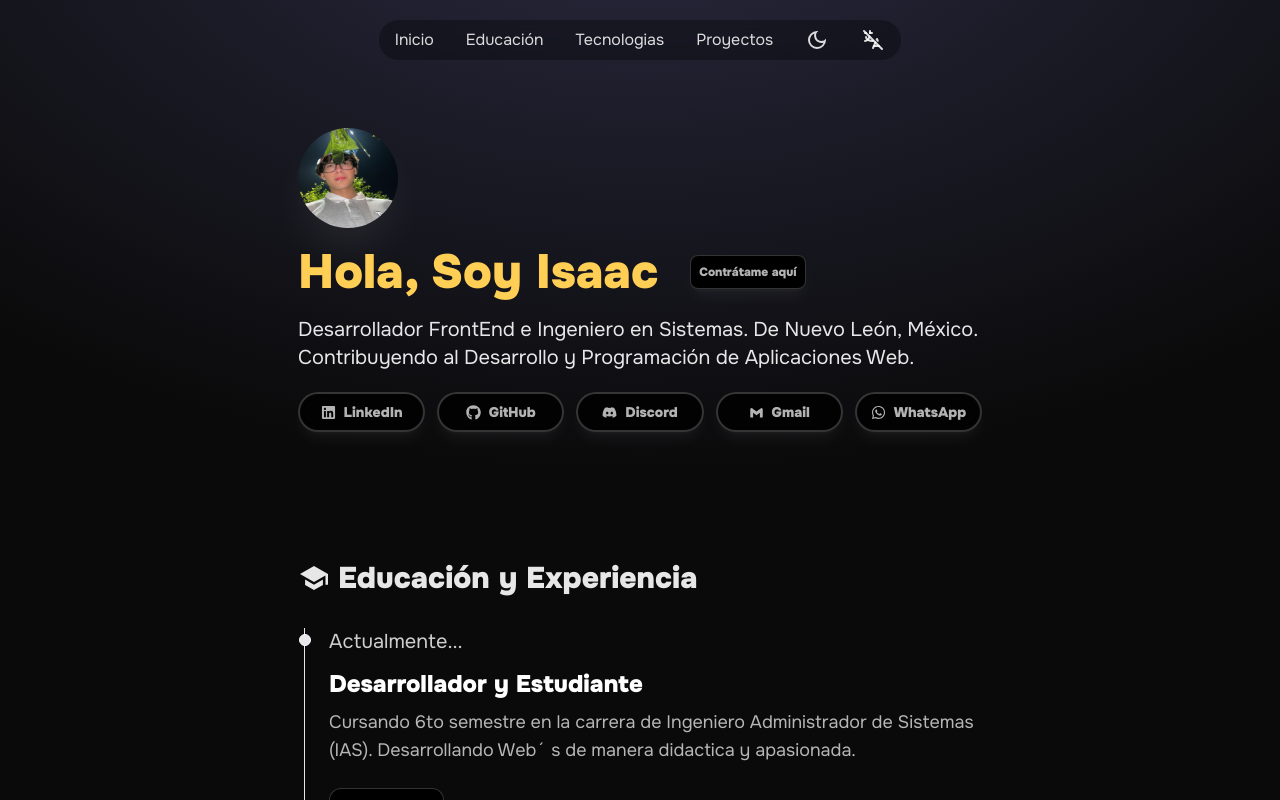
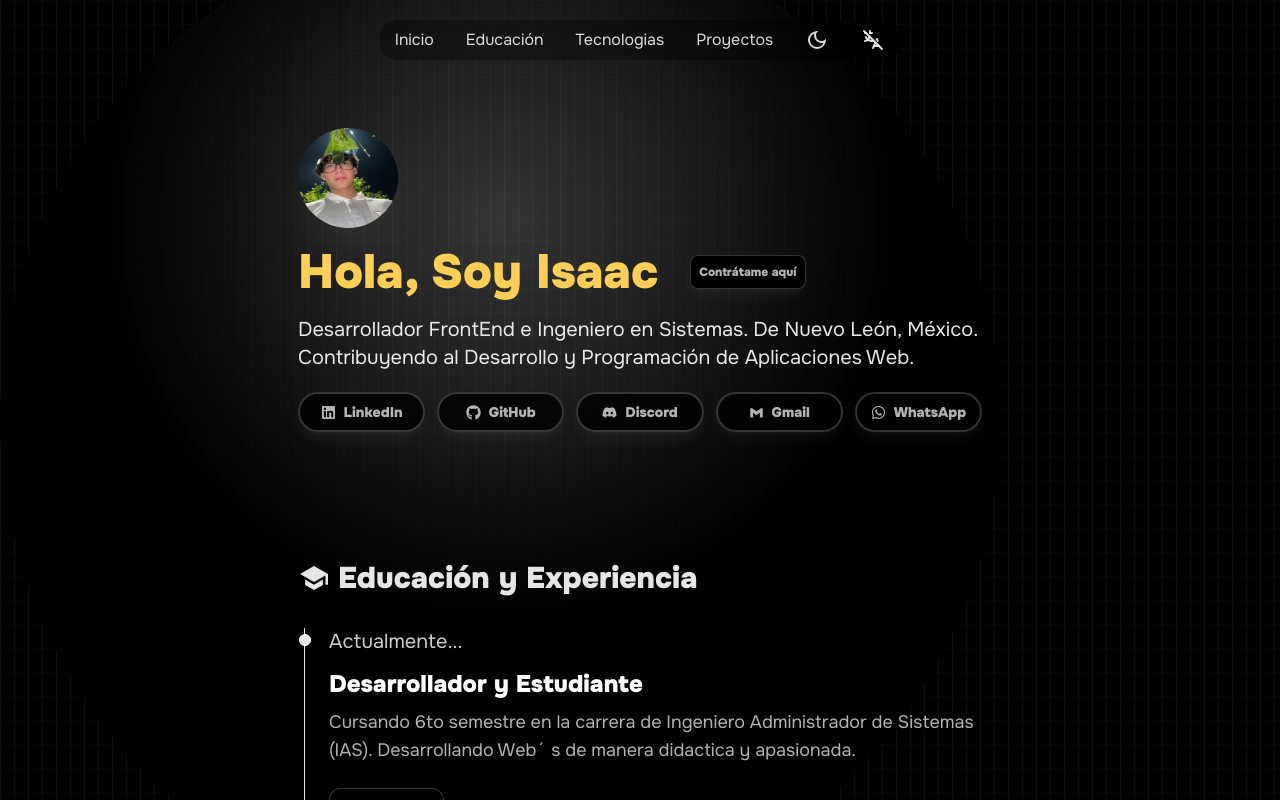
Before and after one commit to Hypeyiii/react_portfolio, a React (Vite) app: page / in a window 1280 px wide. Shown: the top 800 px of the page. Built offline with nearby package versions, Linux system fonts and the light colour scheme.

Commit message:
changing bg colors and fixing menu mobile design

```diff
--- a/src/App.jsx
+++ b/src/App.jsx
@@ -50,8 +50,9 @@ function App() {
     <div className="fixed left-0 top-0 -z-10 h-full w-full">
       <div className="relative h-full w-full ">
       {darkMode ?
-        <div className="absolute inset-0 -z-10 h-full w-full bg-white bg-[linear-gradient(to_right,#f0f0f0_1px,transparent_1px),linear-gradient(to_bottom,#f0f0f0_1px,transparent_1px)] bg-[size:6rem_4rem]"><div className="absolute bottom-0 left-0 right-0 top-0 bg-[radial-gradient(circle_500px_at_50%_200px,#C9EBFF,transparent)]"></div></div>      :
-      <div className="absolute top-0 z-[-2] h-screen w-screen bg-neutral-950 bg-[radial-gradient(ellipse_80%_80%_at_50%_-20%,rgba(120,119,198,0.3),rgba(255,255,255,0))]"></div>
+        <div className="absolute inset-0 -z-10 h-full w-full bg-white bg-[linear-gradient(to_right,#f0f0f0_1px,transparent_1px),linear-gradient(to_bottom,#f0f0f0_1px,transparent_1px)] bg-[size:6rem_4rem]"><div className="absolute bottom-0 left-0 right-0 top-0 bg-[radial-gradient(circle_500px_at_50%_200px,#C9EBFF,transparent)]"></div></div>
+        :
+        <div className="relative h-full w-full bg-black"><div className="absolute bottom-0 left-0 right-0 top-0 bg-[linear-gradient(to_right,#4f4f4f2e_1px,transparent_1px),linear-gradient(to_bottom,#8080800a_1px,transparent_1px)] bg-[size:14px_24px]"></div><div className="absolute left-0 right-0 top-[-10%] h-[1000px] w-[1000px] rounded-full bg-[radial-gradient(circle_400px_at_50%_300px,#fbfbfb36,#000)]"></div></div>
       }
       </div>
     </div>
@@ -61,8 +62,8 @@ function App() {
          font-medium'>
         {isMobile ?
         <>
-          <button className={` absolute z-40 transition-all duration-300
-                  ${isMobile ? "p-4" : "p-0"} ${isMenu ? "" : " bg-black/30 bg-opacity-50"} `}
+          <button className={`absolute z-40 transition-all duration-300
+                  ${isMobile ? "p-4" : "p-0"} ${isMenu ? "" : " bg-black/30 bg-opacity-50"} ${darkMode ? "text-black bg-white/30" : "text-white/85 bg-black/30"}`}
                    onClick={handleMenuModal}>
             {isMenu ? <RiMenuFoldLine className='size-6'/> : <RiMenuUnfoldFill className='size-6'/>}
           </button>
@@ -108,9 +109,10 @@ function App() {
               </div>
     </>
         :
-        <ul className={`backdrop-blur-sm bg-black/30 rounded-full px-2 flex flex-row gap-x-2 md:gap-x-4 text-xs md:text-base items-center justify-center ${darkMode ? "text-dark" : "text-white/85"}`}>
-          <a href="#"><li className='hover:bg-gray-500/85 p-2 rounded-full transition-all duration-300
-          active:scale-105 active:duration-300'>
+        <ul className={`backdrop-blur-sm bg-black/30 rounded-full px-2 flex flex-row gap-x-2 md:gap-x-4 text-xs md:text-base items-center justify-center
+                      ${darkMode ? "text-dark" : "text-white/85"}`}>
+          <a href="#"><li className={`hover:bg-gray-500/85 p-2 rounded-full transition-all duration-300
+          active:scale-105 active:duration-300`}>
             {languageMode ? "Home" : "Inicio"}
             </li></a>
           <a href="#education"><li className='hover:bg-gray-500/85 p-2 rounded-full transition-all duration-300
@@ -170,6 +172,7 @@ function App() {
           <div className='mt-5 grid grid-cols-3 sm:grid-cols-5 gap-y-2 auto-rows-auto items-center justify-center gap-x-2 md:gap-x-3'>
               <a href="#">
                 <ButtonCompany
+                className='hover:bg-white'
                 contactBy="LinkedIn">
                   <FaLinkedin className='size-[15px]' alt="Icon"/>
                 </ButtonCompany>
--- a/src/Components/Button.jsx
+++ b/src/Components/Button.jsx
@@ -1,9 +1,9 @@
 function button({contactBy, children}) {
     return (
       <div className='col-span-1 items-center justify-start flex text-white'>
-        <button className="p-2 flex flex-row gap-x-1 md:gap-x-2 items-center justify-center border-[2px] border-white/20
+        <button className={`p-2 flex flex-row gap-x-1 md:gap-x-2 items-center justify-center border-[2px] border-white/20
         rounded-full w-full hover:bg-white/5 transition-all duration-300 shadow-lg shadow-white/5
-        active:scale-105 active:duration-75 text-white/70 hover:text-white bg-black/80">
+        active:scale-105 active:duration-75 text-white/70 hover:text-white bg-black/80`}>
           {children}
           <h1 className="md:font-semibold text-xs md:text-sm">{contactBy}</h1>
       </button>
```
